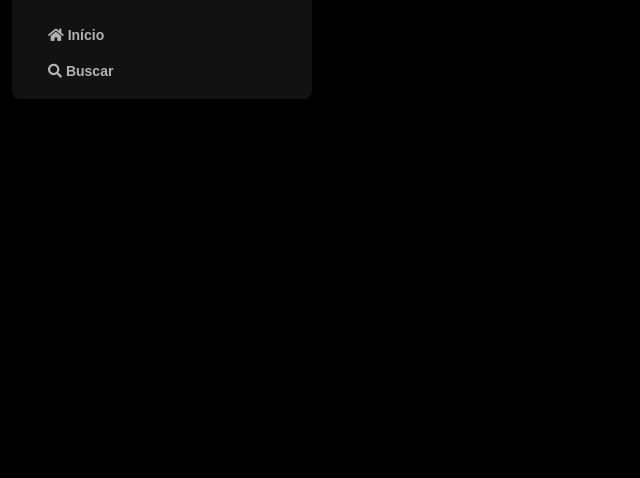
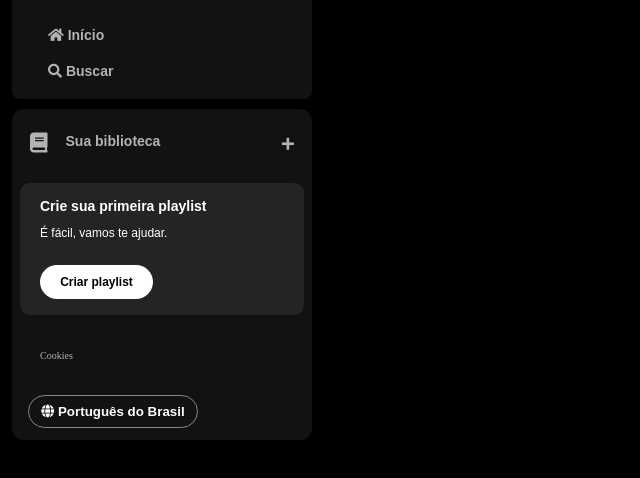
Before and after one commit to vinicostaz/spotify-imersao-alura, a plain HTML site: page index.html in a window 1280 px wide. Shown: the part 74-552 px from the top of the page, without its empty margins (0-640 px from the left). Drawn offline with Linux system fonts and the light colour scheme.

Commit message:
Adicionando a parte da Sua biblioteca e estilizando no css

```diff
--- a/index.html
+++ b/index.html
@@ -18,10 +18,9 @@
         <nav class="sidebar__navigation">
             <div class="logo">
                 <a href="">
-                    <img src="./assets/icons/logo-spotify.png" alt="Logo do Spotify">
+                    <img src="./assets/icons/logo-spotify.png" alt="Logo" />
                 </a>
             </div>
-            <div>
             <ul>
                 <li>
                     <a href="">
@@ -36,9 +35,34 @@
                     </a>
                 </li>
             </ul>
+        </nav>
+        <div class="library">
+            <div class="library__content">
+                <button class="library__button">
+                    <span class="fa fas fa-book"></span>
+                    <span>Sua biblioteca</span>
+                </button>
+                <span class="fa fa-plus"></span>
+            </div>
+            <section class="section-playlist">
+                <div class="section-playlist__content">
+                    <span class="text title">Crie sua primeira playlist</span>
+                    <span class="text subtitle">É fácil, vamos te ajudar.</span>
+                    <button class="section-playlist__button">
+                        <span>Criar playlist</span>
+                    </button>
+                </div>
+            </section>
+            <div class="cookies">
+                <a href="">Cookies</a>
+            </div>
+            <div class="languages">
+                <button class="languages__button">
+                    <span class="fa fa-globe"></span>
+                    <span>Português do Brasil</span>
+                </button>
             </div>
         </div>
-    </nav>
     </div>
 </body>
 
--- a/styles.css
+++ b/styles.css
@@ -50,3 +50,126 @@ h1 {
     font-size: 14px;
     font-family: "DM Sans", sans-serif;
 }
+
+.library {
+    background-color: #121212;
+    border-radius: 12px;
+    display: flex;
+    justify-content: space-between;
+    flex-direction: column;
+    padding: 4px 8px;
+    color: #b3b3b3;
+    font-weight: 600;
+    font-size: 14px;
+    margin-top: 10px;
+}
+
+.library .library__content {
+    display: flex;
+    justify-content: space-between;
+}
+
+.library .library__button {
+    display: flex;
+    margin-right: 10px;
+    color: #b3b3b3;
+    background-color: transparent;
+    border: 0px;
+    font-size: 14px;
+    font-weight: 700;
+    font-family: "DM Sans", sans-serif;
+    text-align: center;
+    text-decoration: none;
+    text-transform: none;
+    padding: 20px 10px;
+}
+
+.library .library__button .fa {
+    font-size: 20px;
+    margin-right: 10px;
+    font-weight: 300;
+    padding-right: 8px;
+}
+
+.library .library__content .fa-plus {
+    margin: 24px 10px;
+}
+
+.section-playlist {
+    display: flex;
+    align-items: flex-start;
+    justify-content: space-between;
+    gap: 20px;
+    background-color: #242424;
+    color: #b3b3b3;
+    font-weight: 600;
+    font-size: 14px;
+    margin: 8px 0;
+    padding: 16px 20px;
+    border-radius: 10px;
+}
+
+.section-playlist .section-playlist__content {
+    display: flex;
+    flex-direction: column;
+}
+
+.section-playlist__content .text {
+    padding-bottom: 14px;
+    color: #FFFFFF;
+    font-family: "DM Sans", sans-serif;
+}
+
+.section-playlist__content .title {
+    font-weight: 700;
+}
+
+.section-playlist__content .subtitle {
+    font-weight: 500;
+    font-size: 12px;
+}
+
+.section-playlist__content .section-playlist__button {
+    display: flex;
+    justify-content: center;
+    background-color: #FFF;
+    columns: #000;
+    border-radius: 20px;
+    font-size: 12px;
+    font-weight: 700;
+    font-family: "DM Sans", sans-serif;
+    text-decoration: none;
+    text-transform: none;
+    padding: 10px;
+    border: 0px;
+    width: 113px;
+    margin-top: 12px;
+}
+
+.sidebar .cookies {
+    margin: 25px 20px;
+}
+
+.sidebar .cookies a {
+    color: #b3b3b3;
+    font-weight: 500;
+    font-size: 10px;
+    text-decoration: none;
+}
+
+.sidebar .cookies a:hover {
+    text-decoration: underline;
+}
+
+.languages .languages__button {
+    background-color: transparent;
+    border: 1px solid #878787;
+    color: #FFF;
+    align-items: center;
+    cursor: pointer;
+    font-weight: bold;
+    width: 170px;
+    margin: 8px;
+    padding: 8px;
+    border-radius: 20px;
+}
```
Lines whose indentation alone changed are shown as unchanged.
